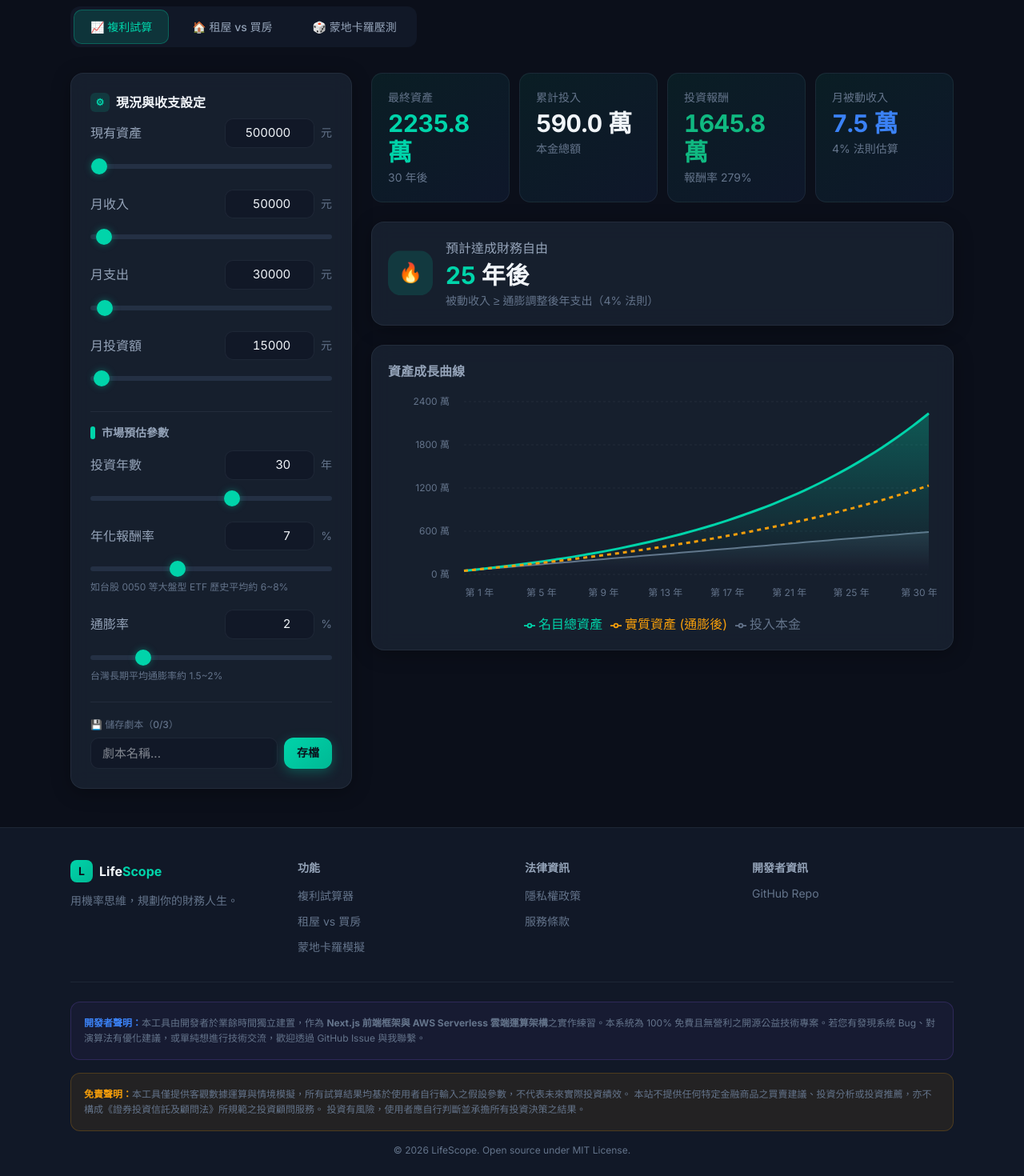
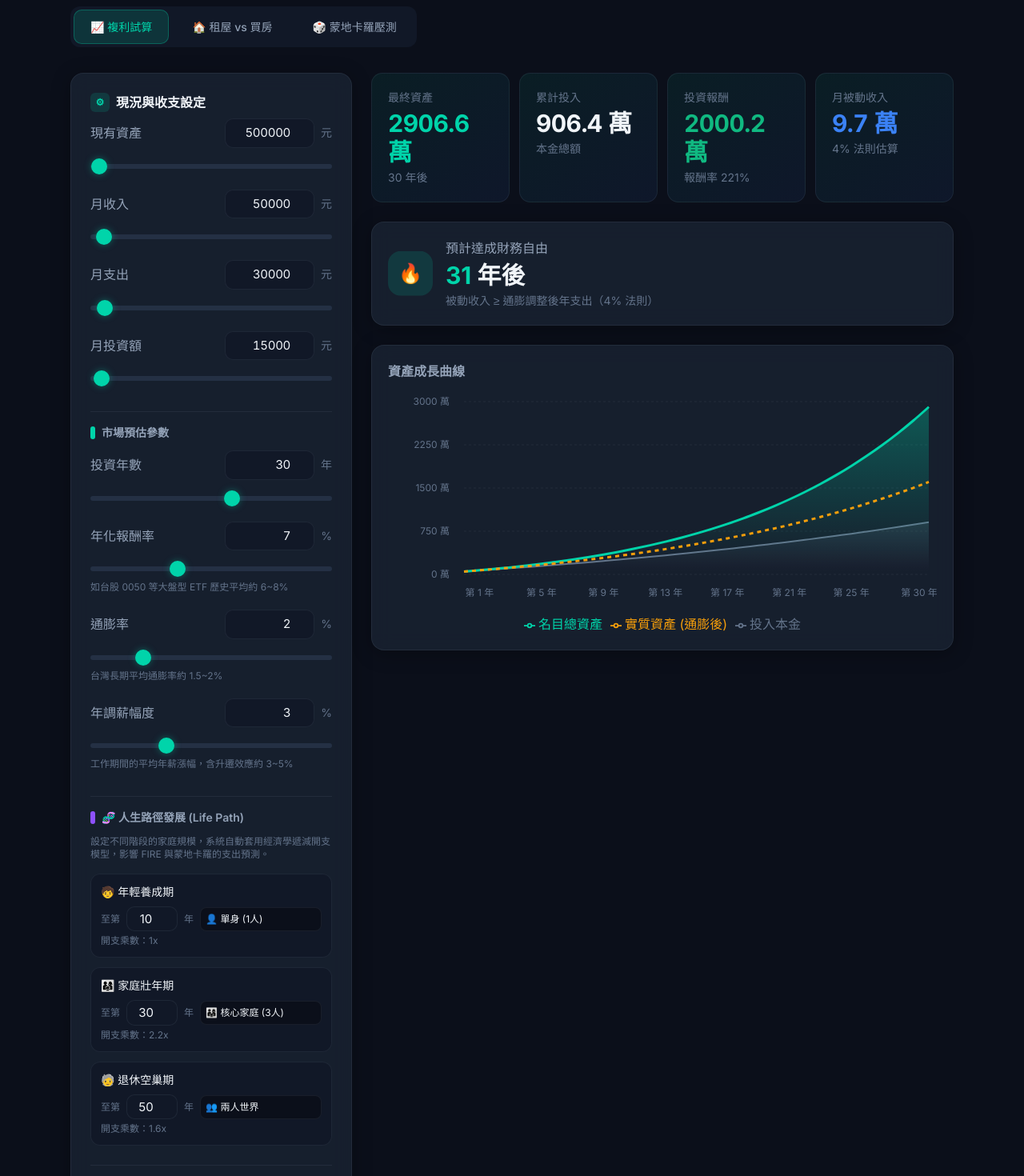
Before and after one commit to a0955329835-code/lifescope, a Next.js app: page /simulator in a window 1280 px wide. Shown: the part 180-1650 px from the top of the page at 80% size. Built offline with nearby package versions, Linux system fonts and the light colour scheme.

Commit message:
feat(v2): life stages with family multiplier, salary growth, and dynamic cash flow model

```diff
--- a/app/simulator/page.tsx
+++ b/app/simulator/page.tsx
@@ -10,6 +10,8 @@ import CompareChart from "@/components/charts/CompareChart";
 import {
   BasicParams,
   HousingParams,
+  LifeStage,
+  FAMILY_MULTIPLIERS,
   calculateProjection,
   calculateHousingCompare,
   calculateFIREAge,
@@ -39,6 +41,16 @@ const CRISIS_SCENARIOS = [
   { id: "dotcom_2008", name: "千禧年雙重打擊 (網路泡沫 + 金融海嘯)", events: [{ year: 0, drop: 40 }, { year: 8, drop: 50 }], description: "模擬爆發當年遭遇網路泡沫 (-40%)，好不容易存活了 8 年，立刻又遭遇金融海嘯 (-50%) 的煉獄期。" },
   { id: "great_depression", name: "1929 經濟大恐慌 (連跌三年重創)", events: [{ year: 0, drop: 30 }, { year: 1, drop: 25 }, { year: 2, drop: 25 }], description: "模擬美股史上最慘烈的連環熊市，爆發後連續三年分別遭遇 -30%、-25%、-25% 的毀滅性連擊。" },
   { id: "covid_inflation", name: "新冠恐慌與通膨緊縮 (短期雙跌)", events: [{ year: 0, drop: 30 }, { year: 2, drop: 25 }], description: "模擬爆發當年引發疫情式閃崩 (-30%)，短暫恢復後，短短兩年內隨即迎來通膨緊縮股災 (-25%)。" },
+];
+
+const STAGE_LABELS = ["🧒 年輕養成期", "👨‍👩‍👧 家庭壯年期", "🧓 退休空巢期"];
+const FAMILY_OPTIONS = [
+  { value: 1, label: "👤 單身 (1人)" },
+  { value: 2, label: "👥 兩人世界" },
+  { value: 3, label: "👨‍👩‍👧 核心家庭 (3人)" },
+  { value: 4, label: "👨‍👩‍👧‍👦 四口之家" },
+  { value: 5, label: "🏡 大家庭 (5人)" },
+  { value: 6, label: "🏡 三代同堂 (6人+)" },
 ];
 
 function SliderInput({
@@ -137,7 +149,15 @@ function SimulatorContent() {
     annualReturn: 7,
     investmentYears: 30,
     inflationRate: 2,
+    salaryGrowthRate: 3,
   });
+
+  // Life stages (global)
+  const [lifeStages, setLifeStages] = useState<LifeStage[]>([
+    { endYear: 10, familySize: 1 },
+    { endYear: 30, familySize: 3 },
+    { endYear: 50, familySize: 2 },
+  ]);
 
   // Housing params
   const [housingParams, setHousingParams] = useState<HousingParams>({
@@ -198,7 +218,9 @@ function SimulatorContent() {
         jumpProbability: mcParams.jumpProbability,
         jumpImpact: mcParams.jumpImpact,
         isDynamic: mcParams.isDynamic,
-        dynamicRatio: mcParams.dynamicRatio
+        dynamicRatio: mcParams.dynamicRatio,
+        lifeStages: lifeStages,
+        salaryGrowthRate: basicParams.salaryGrowthRate
       };
 
       const API_URL = process.env.NEXT_PUBLIC_MC_API_URL;
@@ -229,9 +251,9 @@ function SimulatorContent() {
   }, []);
 
   // Compute results
-  const projectionData = useMemo(() => calculateProjection(basicParams), [basicParams]);
+  const projectionData = useMemo(() => calculateProjection(basicParams, lifeStages), [basicParams, lifeStages]);
   const housingData = useMemo(() => calculateHousingCompare(housingParams), [housingParams]);
-  const fireYears = useMemo(() => calculateFIREAge(basicParams), [basicParams]);
+  const fireYears = useMemo(() => calculateFIREAge(basicParams, lifeStages), [basicParams, lifeStages]);
 
   const computedMortgage = useMemo(() => {
     const downPayment = housingParams.housePrice * (housingParams.downPaymentPercent / 100);
@@ -261,6 +283,7 @@ function SimulatorContent() {
       params: basicParams,
       housingParams,
       mcParams,
+      lifeStages,
     });
     if (result) {
       setScenarios(getScenarios());
@@ -277,6 +300,9 @@ function SimulatorContent() {
     }
     if (scenario.mcParams) {
       setMcParams(scenario.mcParams);
+    }
+    if (scenario.lifeStages) {
+      setLifeStages(scenario.lifeStages);
     }
     setSaveMessage(`✅ 已載入「${scenario.name}」`);
     setTimeout(() => setSaveMessage(""), 2000);
@@ -350,6 +376,31 @@ function SimulatorContent() {
                       <SliderInput id="investmentYears" label="投資年數" value={basicParams.investmentYears} onChange={(v) => updateBasic("investmentYears", v)} min={1} max={50} step={1} unit="年" />
                       <SliderInput id="annualReturn" label="年化報酬率" value={basicParams.annualReturn} onChange={(v) => updateBasic("annualReturn", v)} min={0} max={20} step={0.5} unit="%" hint="如台股 0050 等大盤型 ETF 歷史平均約 6~8%" />
                       <SliderInput id="inflationRate" label="通膨率" value={basicParams.inflationRate} onChange={(v) => updateBasic("inflationRate", v)} min={0} max={10} step={0.5} unit="%" hint="台灣長期平均通膨率約 1.5~2%" />
+                      <SliderInput id="salaryGrowthRate" label="年調薪幅度" value={basicParams.salaryGrowthRate} onChange={(v) => updateBasic("salaryGrowthRate", v)} min={0} max={10} step={0.5} unit="%" hint="工作期間的平均年薪漲幅，含升遷效應約 3~5%" />
+                    </div>
+
+                    <div className="mt-8 mb-4 border-t pt-4" style={{ borderColor: "var(--border-subtle)" }}>
+                      <h3 className="text-sm font-semibold mb-3 flex items-center gap-2" style={{ color: "var(--text-secondary)" }}>
+                        <span className="w-1.5 h-4 rounded-full bg-violet-500" />
+                        🧬 人生路徑發展 (Life Path)
+                      </h3>
+                      <p className="text-xs mb-4" style={{ color: "var(--text-muted)" }}>
+                        設定不同階段的家庭規模，系統自動套用經濟學遞減開支模型，影響 FIRE 與蒙地卡羅的支出預測。
+                      </p>
+                      {lifeStages.map((stage, i) => (
+                        <div key={i} className="p-3 rounded-xl mb-3" style={{ background: "var(--bg-secondary)", border: "1px solid var(--border-subtle)" }}>
+                          <div className="text-sm font-medium mb-2" style={{ color: "var(--text-primary)" }}>{STAGE_LABELS[i]}</div>
+                          <div className="flex gap-2 items-center mb-1">
+                            <label className="text-xs shrink-0" style={{ color: "var(--text-muted)" }}>至第</label>
+                            <input type="number" value={stage.endYear} onChange={(e) => { const v = [...lifeStages]; v[i] = {...v[i], endYear: Math.max(1, Math.min(50, Number(e.target.value)))}; setLifeStages(v); }} className="input-field !w-16 !py-1 text-sm text-center" min={1} max={50} />
+                            <label className="text-xs shrink-0" style={{ color: "var(--text-muted)" }}>年</label>
+                            <select value={stage.familySize} onChange={(e) => { const v = [...lifeStages]; v[i] = {...v[i], familySize: Number(e.target.value)}; setLifeStages(v); }} className="flex-1 p-1.5 rounded-lg border text-xs appearance-none" style={{ background: "var(--bg-primary)", borderColor: "var(--border-subtle)", color: "var(--text-primary)" }}>
+                              {FAMILY_OPTIONS.map(opt => <option key={opt.value} value={opt.value}>{opt.label}</option>)}
+                            </select>
+                          </div>
+                          <div className="text-xs" style={{ color: "var(--text-muted)" }}>開支乘數：{FAMILY_MULTIPLIERS[stage.familySize]}x</div>
+                        </div>
+                      ))}
                     </div>
                   </>
                 ) : activeTab === "housing" ? (
--- a/lib/calculator.ts
+++ b/lib/calculator.ts
@@ -9,6 +9,7 @@ export interface BasicParams {
   annualReturn: number;       // 年化報酬率 (%)
   investmentYears: number;    // 投資年數
   inflationRate: number;      // 通膨率 (%)
+  salaryGrowthRate: number;   // 年調薪幅度 (%)
 }
 
 export interface HousingParams {
@@ -41,6 +42,23 @@ export interface HousingCompareData {
   buyCumCost: number;      // 買房方案累計住居成本
 }
 
+export interface LifeStage {
+  endYear: number;
+  familySize: number; // 1-6 人
+}
+
+export const FAMILY_MULTIPLIERS: Record<number, number> = {
+  1: 1.0, 2: 1.6, 3: 2.2, 4: 2.8, 5: 3.4, 6: 4.0
+};
+
+function getFamilyMultiplier(year: number, lifeStages?: LifeStage[]): number {
+  if (!lifeStages || lifeStages.length === 0) return 1.0;
+  for (const stage of lifeStages) {
+    if (year <= stage.endYear) return FAMILY_MULTIPLIERS[stage.familySize] || 1.0;
+  }
+  return FAMILY_MULTIPLIERS[lifeStages[lifeStages.length - 1]?.familySize] || 1.0;
+}
+
 // 格式化金額為台幣格式
 export function formatTWD(amount: number): string {
   if (Math.abs(amount) >= 1e8) {
@@ -61,13 +79,14 @@ export function formatNumber(num: number): string {
  * 基礎複利試算
  * 每月投入固定金額，以年化報酬率複利成長
  */
-export function calculateProjection(params: BasicParams): YearlyData[] {
+export function calculateProjection(params: BasicParams, lifeStages?: LifeStage[]): YearlyData[] {
   const {
     currentAssets,
     monthlyInvestment,
     annualReturn,
     investmentYears,
     inflationRate,
+    salaryGrowthRate = 0,
   } = params;
 
   const monthlyRate = annualReturn / 100 / 12;
@@ -75,7 +94,6 @@ export function calculateProjection(params: BasicParams): YearlyData[] {
   let assets = currentAssets;
   let totalInvested = currentAssets;
 
-    // Year 0
   data.push({
     year: 0,
     assets: Math.round(assets),
@@ -85,12 +103,14 @@ export function calculateProjection(params: BasicParams): YearlyData[] {
   });
 
   for (let year = 1; year <= investmentYears; year++) {
+    const salaryFactor = Math.pow(1 + salaryGrowthRate / 100, year - 1);
+    const adjustedInvestment = monthlyInvestment * salaryFactor;
+
     for (let month = 0; month < 12; month++) {
-      assets = assets * (1 + monthlyRate) + monthlyInvestment;
-      totalInvested += monthlyInvestment;
+      assets = assets * (1 + monthlyRate) + adjustedInvestment;
+      totalInvested += adjustedInvestment;
     }
 
-    // 計算通膨折現因子
     const discountFactor = Math.pow(1 + inflationRate / 100, year);
 
     data.push({
@@ -219,18 +239,22 @@ export function calculateHousingCompare(params: HousingParams): HousingCompareDa
  * 計算達成財務自由所需年數
  * 財務自由 = 資產 × 4% 被動收入 >= 年支出
  */
-export function calculateFIREAge(params: BasicParams): number | null {
-  const { currentAssets, monthlyInvestment, monthlyExpense, annualReturn, inflationRate } = params;
+export function calculateFIREAge(params: BasicParams, lifeStages?: LifeStage[]): number | null {
+  const { currentAssets, monthlyInvestment, monthlyExpense, annualReturn, inflationRate, salaryGrowthRate = 0 } = params;
   const monthlyRate = annualReturn / 100 / 12;
   const yearlyExpense = monthlyExpense * 12;
   let assets = currentAssets;
 
   for (let year = 1; year <= 100; year++) {
+    const salaryFactor = Math.pow(1 + salaryGrowthRate / 100, year - 1);
+    const adjustedInvestment = monthlyInvestment * salaryFactor;
+
     for (let month = 0; month < 12; month++) {
-      assets = assets * (1 + monthlyRate) + monthlyInvestment;
+      assets = assets * (1 + monthlyRate) + adjustedInvestment;
     }
-    // 4% 法則：年被動收入 = 資產 × 4%，考慮通膨調整
-    const adjustedExpense = yearlyExpense * Math.pow(1 + inflationRate / 100, year);
+    // 4% 法則：年被動收入 = 資產 × 4%，考慮通膨 × 家庭規模乘數
+    const familyMult = getFamilyMultiplier(year, lifeStages);
+    const adjustedExpense = yearlyExpense * familyMult * Math.pow(1 + inflationRate / 100, year);
     if (assets * 0.04 >= adjustedExpense) {
       return year;
     }
--- a/lib/scenarios.ts
+++ b/lib/scenarios.ts
@@ -12,6 +12,7 @@ export interface Scenario {
     annualReturn: number;
     investmentYears: number;
     inflationRate: number;
+    salaryGrowthRate: number;
   };
   housingParams?: {
     housePrice: number;
@@ -37,6 +38,7 @@ export interface Scenario {
     isDynamic: boolean;
     dynamicRatio: number;
   };
+  lifeStages?: { endYear: number; familySize: number }[];
 }
 
 const STORAGE_KEY = 'lifescope_scenarios';
```
Also changed, not shown: 1 other file (tests, documents, lock files or other folders).
